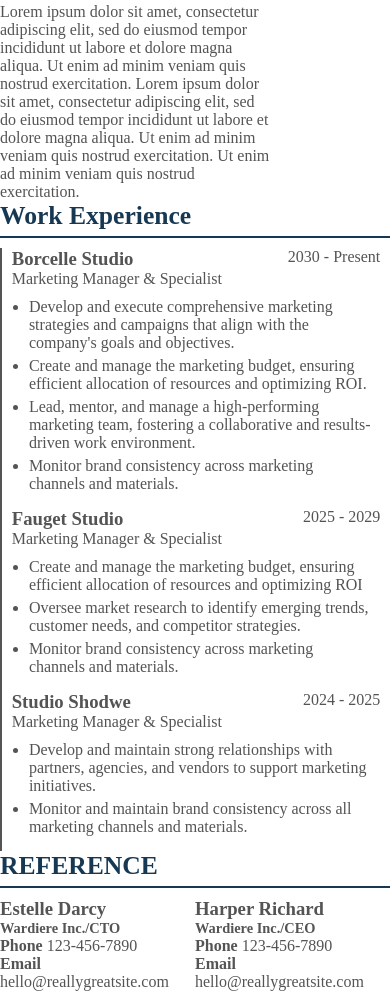
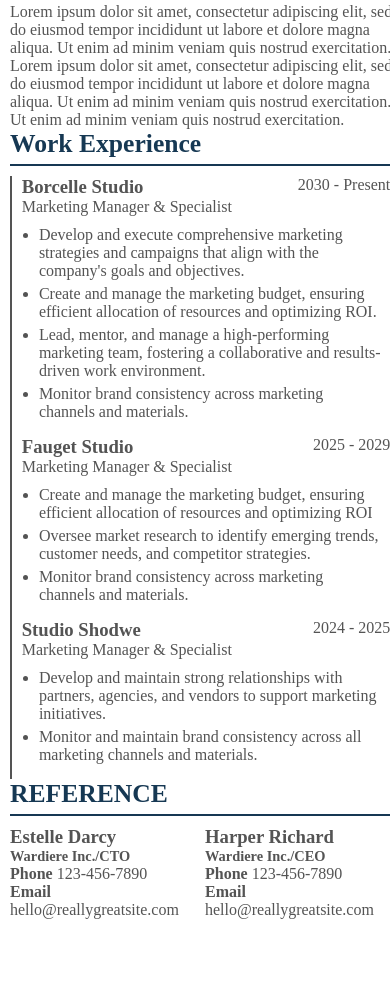
Before and after one commit to NajwaAlmutairi/domhw, a plain HTML site: page index.html in a window 390 px wide. Shown: the part 1411-2402 px from the top of the page. After the commit the page ends 2330 px from the top, so only its background shows below. Drawn offline with Linux system fonts and the light colour scheme.

Commit message:
updating the responsive design

```diff
--- a/style.css
+++ b/style.css
@@ -448,14 +448,20 @@ li {
     }
     .profile-section {
         width: 100%;
+        margin-left: 10px;
     }
     .work-experience-section {
         width: 100%;
+        margin-left: 10px;
     }
     .reference-section {
         width: 100%;
+        margin-left: 10px;
     }
     .reference-section-sub-container {
+        width: 100%;
+    }
+    .profile-section-sub {
         width: 100%;
     }
 
```
